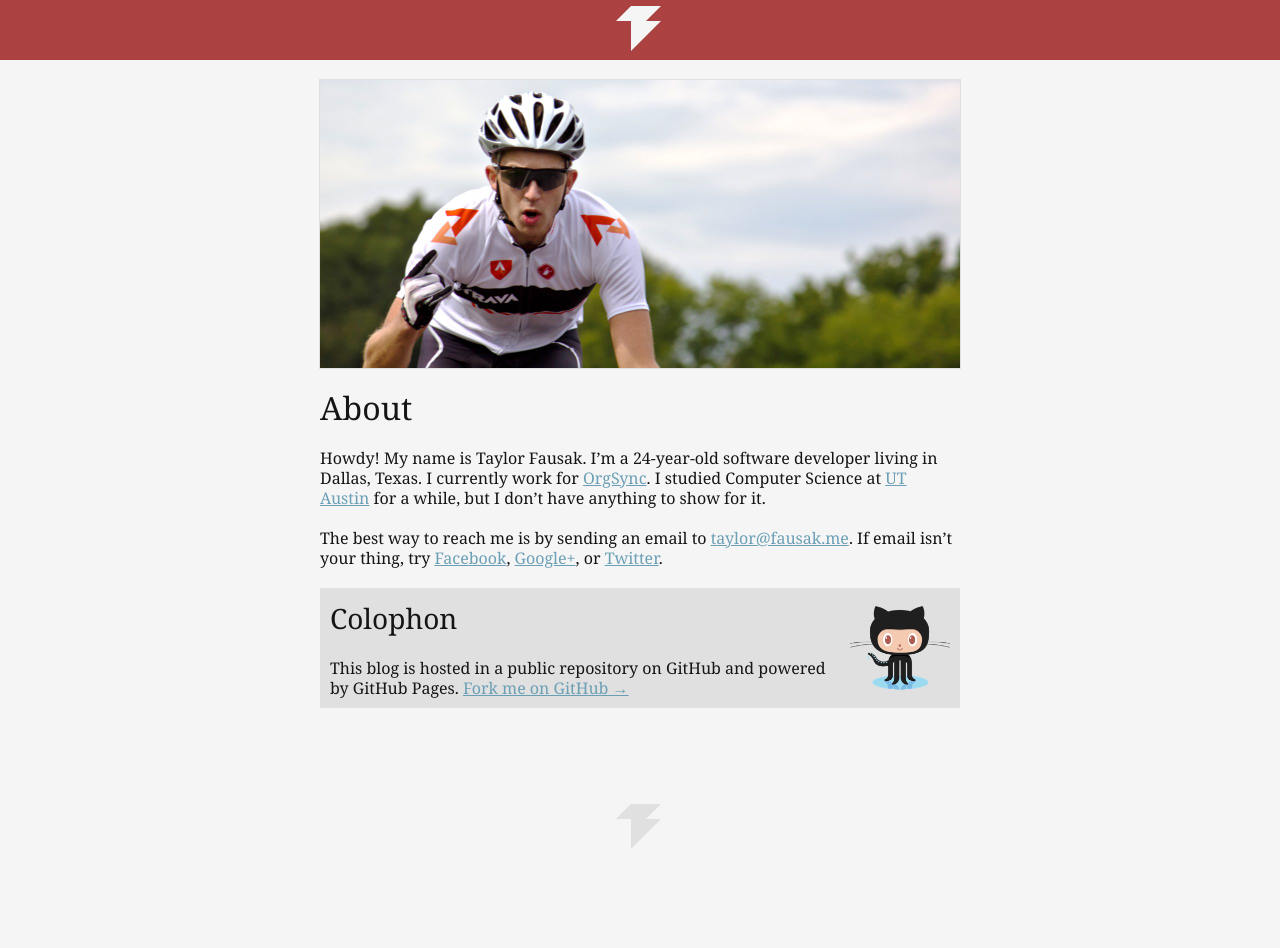
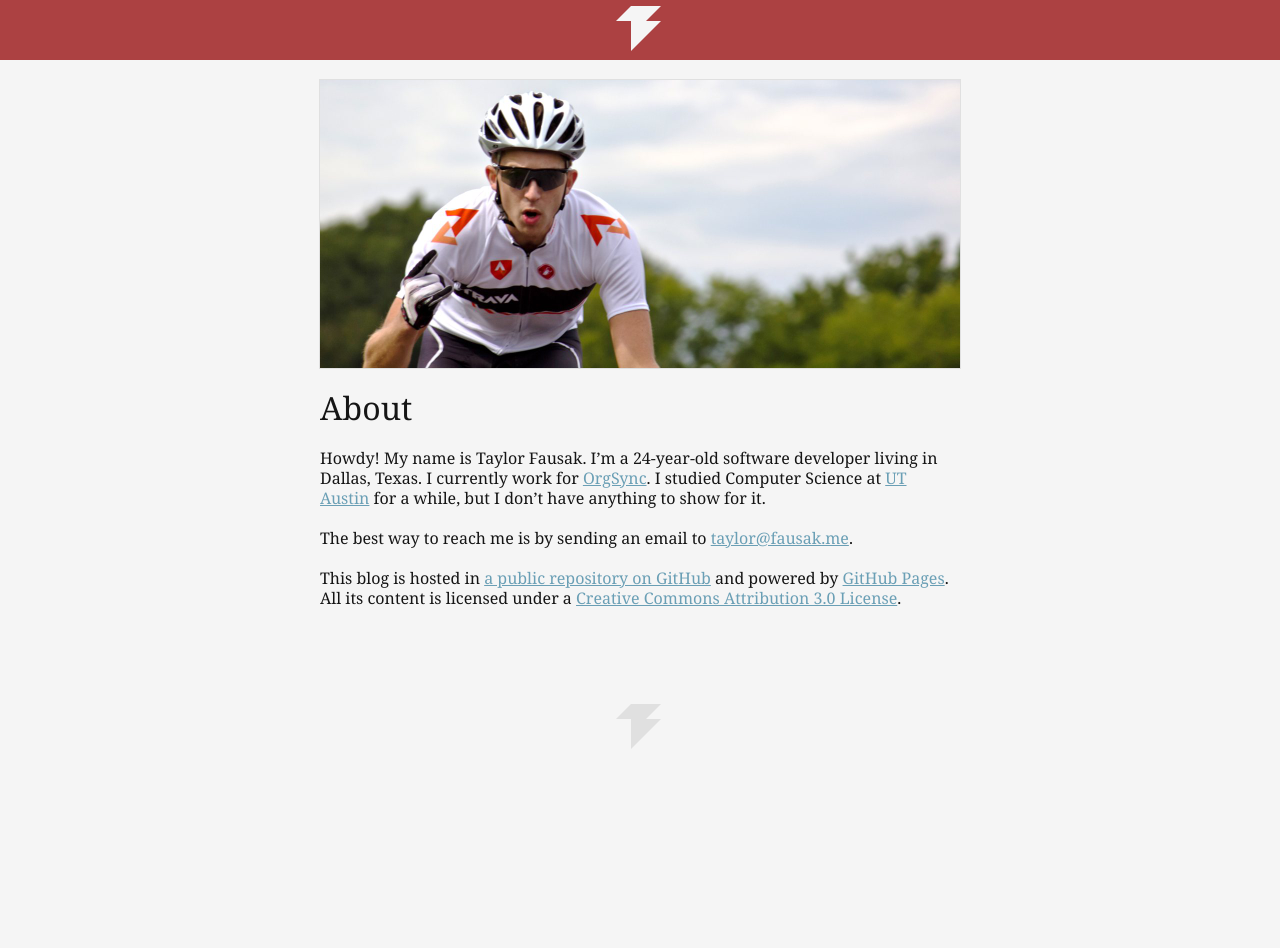
Before and after one commit to tfausak/tfausak.github.io, a Jekyll site: the page built from about.md, in a window 1280 px wide. Built offline with Jekyll 4.4.1, drawn with Linux system fonts in a browser that asks for light colours; after the commit the page ends 900 px from its top, so only the background shows below that.

Commit message:
Rewrite about page

```diff
--- a/about.md
+++ b/about.md
@@ -13,21 +13,15 @@ Computer Science at [UT Austin][3] for a while, but I don't have
 anything to show for it.
 
 The best way to reach me is by sending an email to [taylor@fausak.me][4].
-If email isn't your thing, try [Facebook][5], [Google+][6], or
-[Twitter][7].
 
-<aside class="breakout">
-    <img alt="GitHub" src="/static/images/octocat.png">
-
-    <h2>Colophon</h2>
-
-    <p>This blog is hosted in a public repository on GitHub and powered by GitHub Pages. <a href="https://github.com/tfausak/tfausak.github.io">Fork me on GitHub &#x2192;</a></p>
-</aside>
+This blog is hosted in [a public repository on GitHub][5] and powered
+by [GitHub Pages][6]. All its content is licensed under a [Creative
+Commons Attribution 3.0 License][7].
 
 [1]: /static/images/taylor-fausak.jpg
 [2]: http://www.orgsync.com
 [3]: http://www.utexas.edu
 [4]: mailto:taylor+honeypot@fausak.me
-[5]: https://www.facebook.com/taylorfausak
-[6]: https://plus.google.com/111507914518262812295
-[7]: https://twitter.com/taylorfausak
+[5]: https://github.com/tfausak/tfausak.github.io
+[6]: http://pages.github.com
+[7]: http://creativecommons.org/licenses/by/3.0/
```
